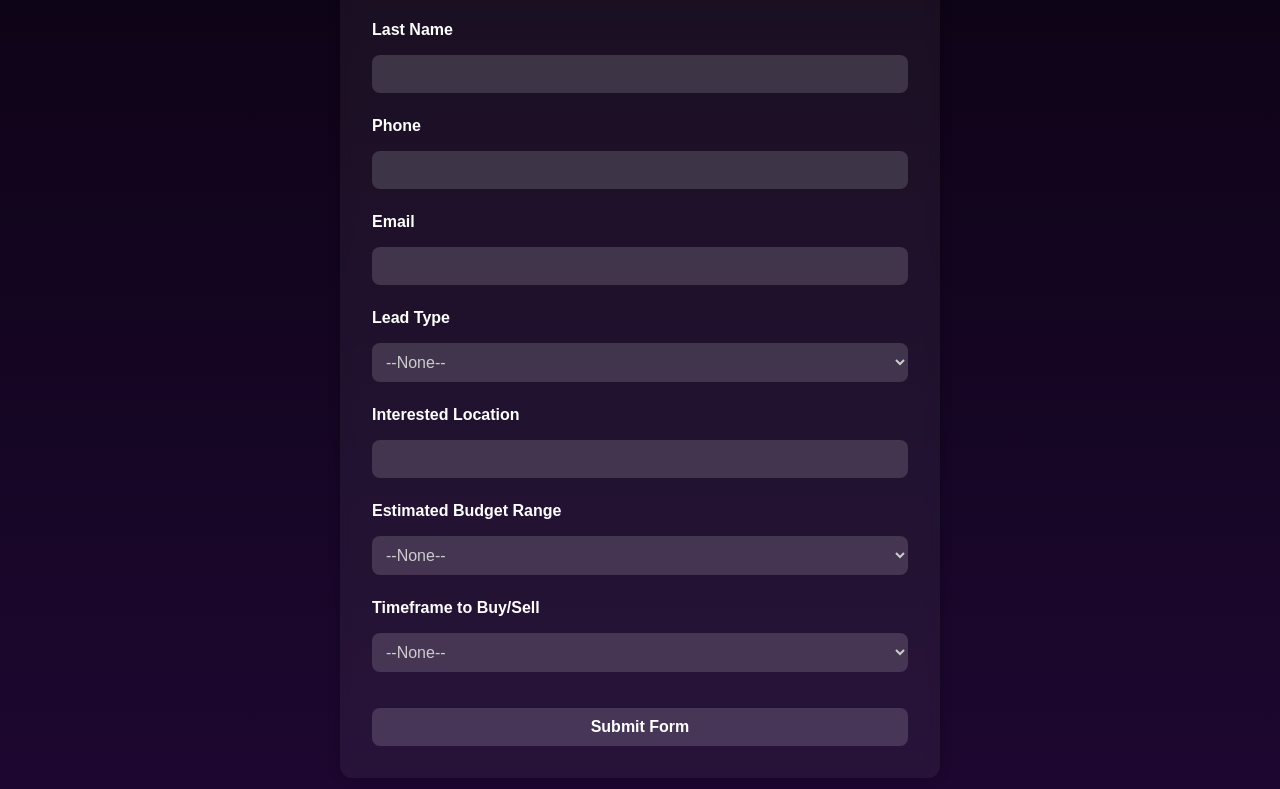
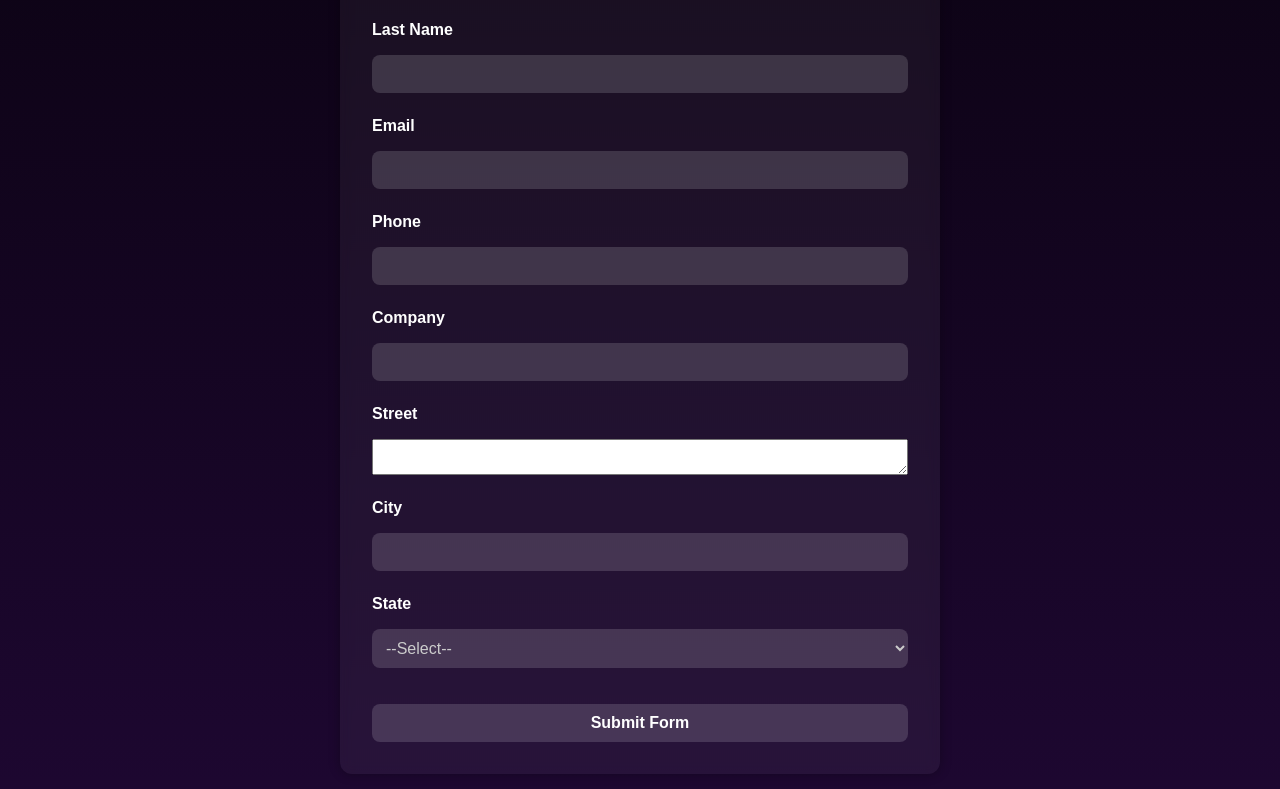
Before and after one commit to salesforce-adamz/webtoleadform, a plain HTML site: page index.html in a window 1280 px wide. Shown: the part 591-1380 px from the top of the page. Drawn offline with Linux system fonts and the light colour scheme.

Commit message:
Update index.html
Updating form with new org & form.

```diff
--- a/index.html
+++ b/index.html
@@ -5,9 +5,8 @@
     <title>SF Interest Form</title>
     <link href="styles.css" rel="stylesheet">
     <meta name="viewport" content="width=device-width, initial-scale=1.0">
-    <meta name="keywords" content="Thanos, JavaScript, Paradoy, Netlify Drop">
   </head>
-  <body>
+
   <body>
     <div class="titan-background">
       <span class="stars stars-L"></span>
@@ -18,67 +17,69 @@
     <div class="marvellous-container">
       <div class="header">
         <h1><span class="title-marvel">Interest</span> <span class="title-studios">Form</span></h1>
-          <h2>Fill out this form and one of our agents <br />will reach out to you as soon as possible.</h2>
+        <h2>Fill out this form and one of our account executives <br />will reach out to you as soon as possible.</h2>
       </div>
 
-        <form action="https://webto.salesforce.com/servlet/servlet.WebToLead?encoding=UTF-8&orgId=00Dak00000QETch" method="POST" class="lead-form">
+      <!-- POINTS TO THE ORG -->
+      <form
+        action="https://webto.salesforce.com/servlet/servlet.WebToLead?encoding=UTF-8&orgId=00Dg5000000LKMl"
+        method="POST"
+        class="lead-form"
+      >
+        <!-- Required Salesforce fields -->
+        <input type="hidden" name="oid" value="00Dg5000000LKMl">
+        <input type="hidden" name="retURL" value="https://salesforce-adamz.github.io/webtoleadform/thank-you.html">
+
+        <!-- Helpful extras -->
         <input type="hidden" name="lead_source" value="Web">
-          <input type="hidden" name="oid" value="00Dak00000QETch">
-          <input type="hidden" name="retURL" value="https://salesforce-adamz.github.io/webtoleadform/thank-you.html">
-          <input type="hidden" name="assign" value="1">
+        <input type="hidden" name="assign" value="1"> <!-- runs active Lead Assignment Rule -->
 
+        <!-- Standard fields -->
         <label for="first_name">First Name</label>
-          <input id="first_name" name="first_name" type="text" required>
+        <input id="first_name" name="first_name" type="text" maxlength="40" required>
 
         <label for="last_name">Last Name</label>
-          <input id="last_name" name="last_name" type="text" required>
+        <input id="last_name" name="last_name" type="text" maxlength="80" required>
+
+        <label for="email">Email</label>
+        <input id="email" name="email" type="email" maxlength="80" required>
 
         <label for="phone">Phone</label>
-          <input id="phone" name="phone" type="text">
+        <input id="phone" name="phone" type="tel" maxlength="40">
 
-          <label for="email">Email</label>
-          <input id="email" name="email" type="email" required>
+        <label for="company">Company</label>
+        <input id="company" name="company" type="text" maxlength="40">
 
-          <label for="00Nak00000Y9D2T">Lead Type</label>
-          <select id="00Nak00000Y9D2T" name="00Nak00000Y9D2T">
-            <option value="">--None--</option>
-            <option value="Buyer">Buyer</option>
-            <option value="Seller">Seller</option>
-            <option value="Investor">Investor</option>
-          </select>
+        <label for="street">Street</label>
+        <textarea id="street" name="street" rows="2"></textarea>
 
-          <label for="00Nak00000Y8nEt">Interested Location</label>
-          <input id="00Nak00000Y8nEt" name="00Nak00000Y8nEt" type="text">
+        <label for="city">City</label>
+        <input id="city" name="city" type="text" maxlength="40">
 
-          <label for="00Nak00000Y9D8v">Estimated Budget Range</label>
-          <select id="00Nak00000Y9D8v" name="00Nak00000Y9D8v">
-            <option value="">--None--</option>
-            <option value="$0-$50,000">$0-$50,000</option>
-            <option value="$50,001-$100,000">$50,001-$100,000</option>
-            <option value="$100,001 - $150,000">$100,001 - $150,000</option>
-            <option value="$150,001-$200,000">$150,001-$200,000</option>
-            <option value="$200,001-$250,000">$200,001-$250,000</option>
-            <option value="$250,001-$300,000">$250,001-$300,000</option>
-            <option value="$300,001-$350,000">$300,001-$350,000</option>
-            <option value="$350,001-$400,000">$350,001-$400,000</option>
-            <option value="$400,001-$500,000">$400,001-$500,000</option>
-            <option value="$500,001-$750,000">$500,001-$750,000</option>
-            <option value="$750,001-$1,000,000">$750,001-$1,000,000</option>
-            <option value="$1,000,001+">$1,000,001+</option>
-          </select>
-
-          <label for="00Nak00000Y9DFN">Timeframe to Buy/Sell</label>
-          <select id="00Nak00000Y9DFN" name="00Nak00000Y9DFN">
-            <option value="">--None--</option>
-            <option value="0-3 Months">0-3 Months</option>
-            <option value="3-6 Months">3-6 Months</option>
-            <option value="6-12 Months">6-12 Months</option>
-            <option value="12+ Months">12+ Months</option>
+        <label for="state_code">State</label>
+        <select id="state_code" name="state_code">
+          <option value="">--Select--</option>
+          <option value="AL">AL</option><option value="AK">AK</option><option value="AZ">AZ</option>
+          <option value="AR">AR</option><option value="CA">CA</option><option value="CO">CO</option>
+          <option value="CT">CT</option><option value="DE">DE</option><option value="DC">DC</option>
+          <option value="FL">FL</option><option value="GA">GA</option><option value="HI">HI</option>
+          <option value="ID">ID</option><option value="IL">IL</option><option value="IN">IN</option>
+          <option value="IA">IA</option><option value="KS">KS</option><option value="KY">KY</option>
+          <option value="LA">LA</option><option value="ME">ME</option><option value="MD">MD</option>
+          <option value="MA">MA</option><option value="MI">MI</option><option value="MN">MN</option>
+          <option value="MS">MS</option><option value="MO">MO</option><option value="MT">MT</option>
+          <option value="NE">NE</option><option value="NV">NV</option><option value="NH">NH</option>
+          <option value="NJ">NJ</option><option value="NM">NM</option><option value="NY">NY</option>
+          <option value="NC">NC</option><option value="ND">ND</option><option value="OH">OH</option>
+          <option value="OK">OK</option><option value="OR">OR</option><option value="PA">PA</option>
+          <option value="RI">RI</option><option value="SC">SC</option><option value="SD">SD</option>
+          <option value="TN">TN</option><option value="TX">TX</option><option value="UT">UT</option>
+          <option value="VT">VT</option><option value="VA">VA</option><option value="WA">WA</option>
+          <option value="WV">WV</option><option value="WI">WI</option><option value="WY">WY</option>
         </select>
 
         <input type="submit" value="Submit Form" class="submit-btn">
       </form>
     </div>
   </body>
-
 </html>
```
Lines whose indentation alone changed are shown as unchanged.
